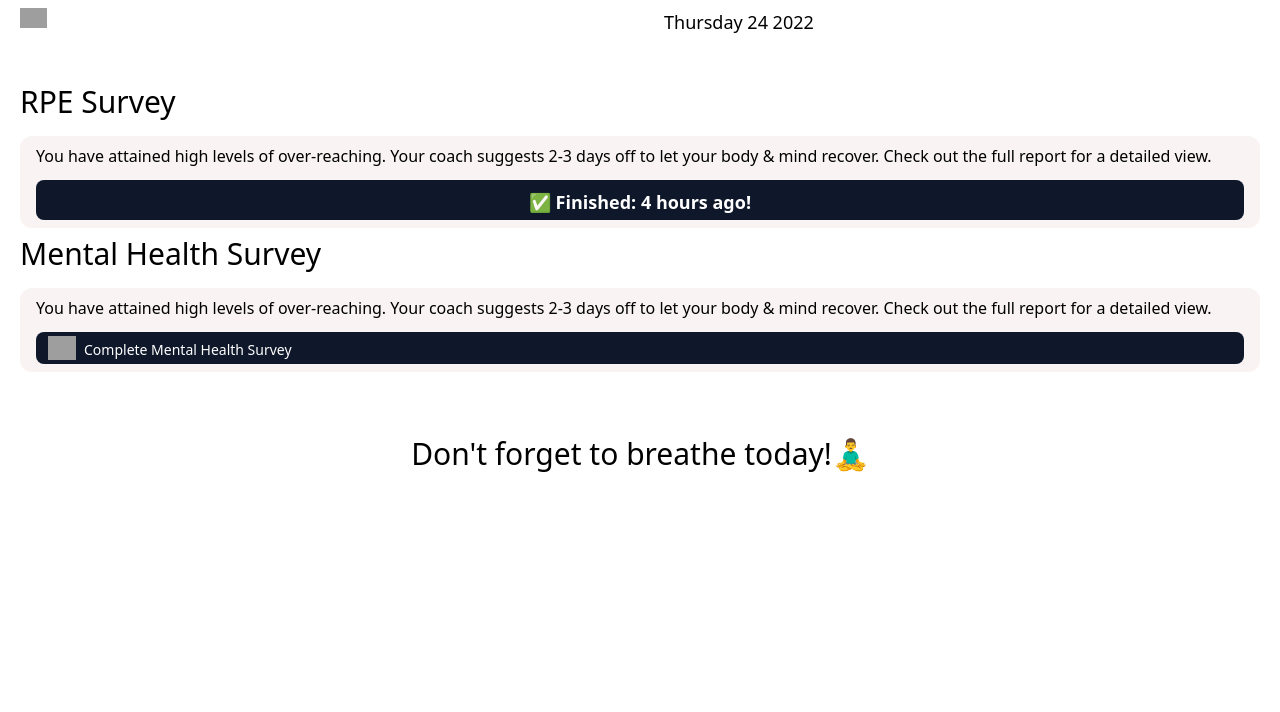
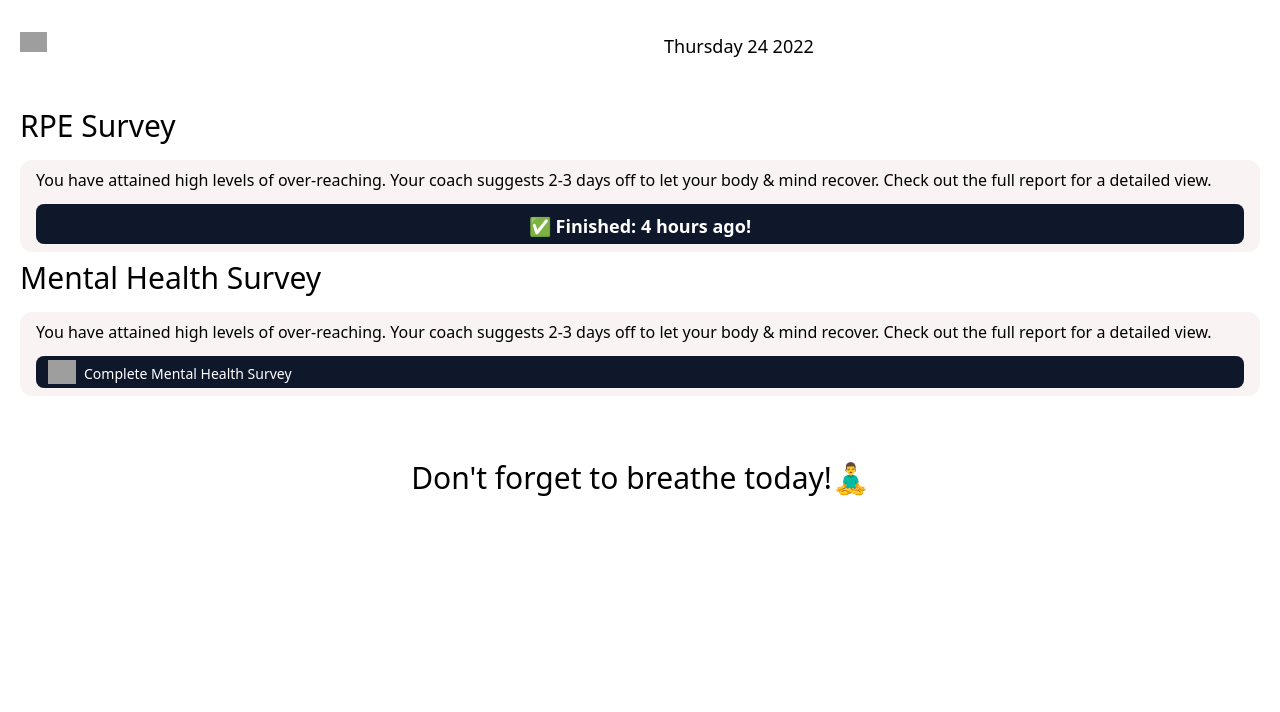
Before and after one commit to Tim-van-Gemert/PULSE, a PHP site: page /surveys.php in a window 1280 px wide. Shown: the top 712 px of the page. Run offline with PHP 8.4, Linux system fonts and the light colour scheme; some libraries are stand-ins or nearby versions; grey boxes are pictures that could not be loaded.

Commit message:
Fixed problems

```diff
--- a/Pages/header.php
+++ b/Pages/header.php
@@ -1,4 +1,4 @@
-<nav class="flex flex-row mb-8 ">
+<nav class="flex flex-row mb-8 mt-8 ">
         <div class="ml-5 w-screen flex flex-row">
             <img href="index.php"  class="dark:invert h-5 w-auto " src="../Media/PULSE__logo__1.png">
         </div>
--- a/Pages/report.php
+++ b/Pages/report.php
@@ -10,7 +10,7 @@
 </head>
 <body class="dark:bg-black mt-2">
     <?php include('header.php') ?>
-    <span class="flex px-10 mt-2 pb-2 items-center justify-between ">
+    <span class="flex px-10 pb-2 items-center -mt-5 justify-between ">
         <div>
             <h1 class="text-4xl font-extrabold leading-8 dark:text-white">Dave<br>Mason</h1>
         </div>
--- a/Pages/surveys.php
+++ b/Pages/surveys.php
@@ -11,7 +11,7 @@
     <script src="date.js" defer></script>
 </head>
 
-<body class="dark:bg-black dark:text-white bg-white mt-2 overflow-hidden flex justify-center flex-col">
+<body class="dark:bg-black dark:text-white bg-white overflow-hidden flex justify-center flex-col">
     <?php include('header.php') ?>
     <h2 class=" mx-5 mt-2 dark:text-white text-3xl text-black ">RPE Survey</h2>
     <div class=" bg-[#f9f3f3] mx-5 px-4 py-2 mt-4 rounded-xl flex flex-col justify-evenly dark:bg-slate-900 ">
```
